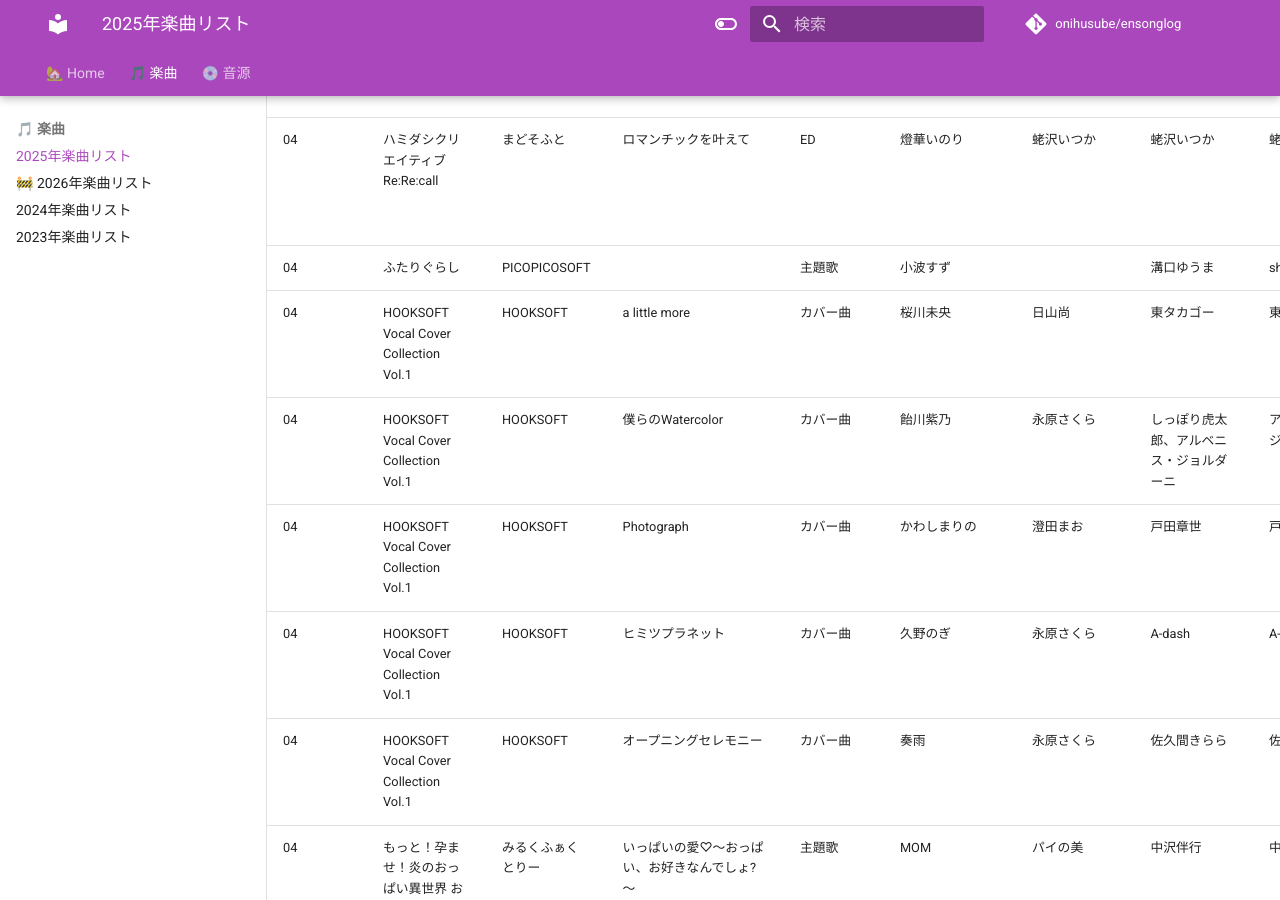
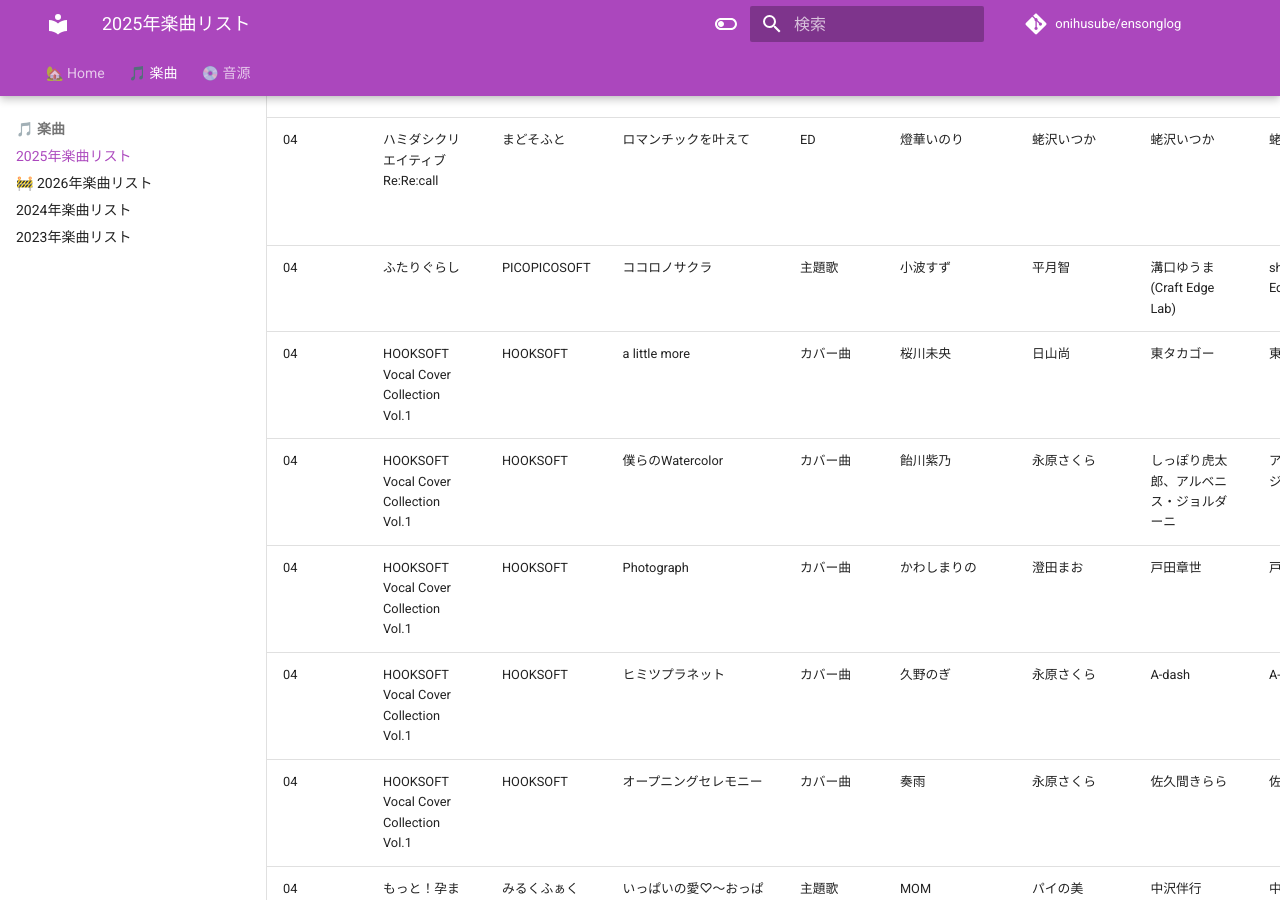
Before and after one commit to onihusube/ensonglog, an MkDocs documentation site: the page built from docs/2025/楽曲.md, in a window 1280 px wide and 900 px high, scrolled down 8028 px. Built offline with MkDocs 1.6.1 and Material for MkDocs 9.7.7, drawn with Linux system fonts in a browser that asks for light colours; emoji names are drawn with the system emoji font; comment, search, counter and statistics services are not loaded.

Commit message:
ふたりぐらし主題歌詳細追記

```diff
--- a/docs/2025/楽曲.md
+++ b/docs/2025/楽曲.md
@@ -85,7 +85,7 @@ search:
 | 04<!--/25--> | 蝶ノ夢 ～二人の蝶～ リマスター | TinkerBell | 蝶ノ夢 | OP | 真理絵(marie) | simmy | simmy | TrioDesign | | 蝶ノ夢 ～二人の蝶～(2009/09) 主題歌 | [HP](http://www.cyberworks.jp/tink/cho2remaster/) |
 | 04<!--/25--> | のーぶる♡バトラー | ensemble SWEET | Cura me! | OP | 松下 | ハラユカ。| 西坂恭平 from STRIKERS | 西坂恭平 from STRIKERS | 豪華版特典 OPミニサウンドトラック DLカード | | [:fontawesome-brands-youtube:](https://www.youtube.com/watch?v=V2dxwIcutZw) |
 | 04<!--/25--> | ハミダシクリエイティブRe:Re:call | まどそふと | ロマンチックを叶えて | ED | 燈華いのり | 蛯沢いつか | 蛯沢いつか | 蛯沢いつか | 豪華版特典 エンディングボーカルCD/エンディングボーカルハイレゾダウンロードカード | | [:fontawesome-brands-youtube:](https://www.youtube.com/watch?v=gj2IllaDDGQ) |
-| 04<!--/25--> | ふたりぐらし | PICOPICOSOFT |  | 主題歌 | 小波すず |  | 溝口ゆうま | sham | | | |
+| 04<!--/25--> | ふたりぐらし | PICOPICOSOFT | ココロノサクラ | 主題歌 | 小波すず | 平月智 | 溝口ゆうま(Craft Edge Lab) | sham(Craft Edge Lab) | | | [:fontawesome-brands-youtube:](https://www.youtube.com/watch?v=MLAYDIWgbVI) |
 | 04<!--/25--> | HOOKSOFT Vocal Cover Collection Vol.1 | HOOKSOFT | a little more | カバー曲 | 桜川未央 | 日山尚 | 東タカゴー | 東タカゴー | HOOKSOFT Vocal Cover Collection Vol.1 | カバーアルバム </br> Strawberry Nauts OP(2011/10) | |
 | 04<!--/25--> | HOOKSOFT Vocal Cover Collection Vol.1 | HOOKSOFT | 僕らのWatercolor | カバー曲 | 飴川紫乃 | 永原さくら | しっぽり虎太郎、アルベニス・ジョルダーニ | アルベニス・ジョルダーニ | HOOKSOFT Vocal Cover Collection Vol.1 | カバーアルバム </br> どっちのiが好きですか？ OP(2019/01) | |
 | 04<!--/25--> | HOOKSOFT Vocal Cover Collection Vol.1 | HOOKSOFT | Photograph | カバー曲 | かわしまりの | 澄田まお | 戸田章世 | 戸田章世 | HOOKSOFT Vocal Cover Collection Vol.1 | カバーアルバム </br> MeltyMoment ED(2014/01) | |
```
